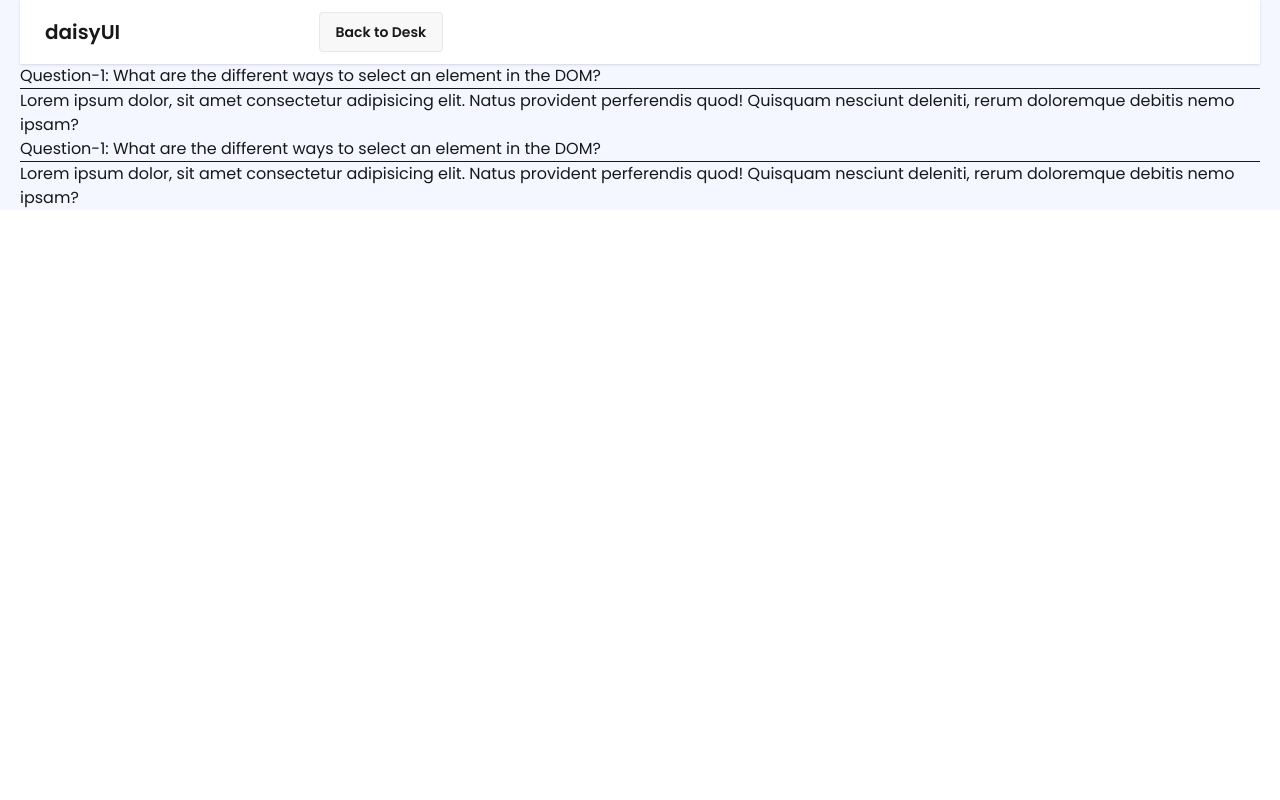
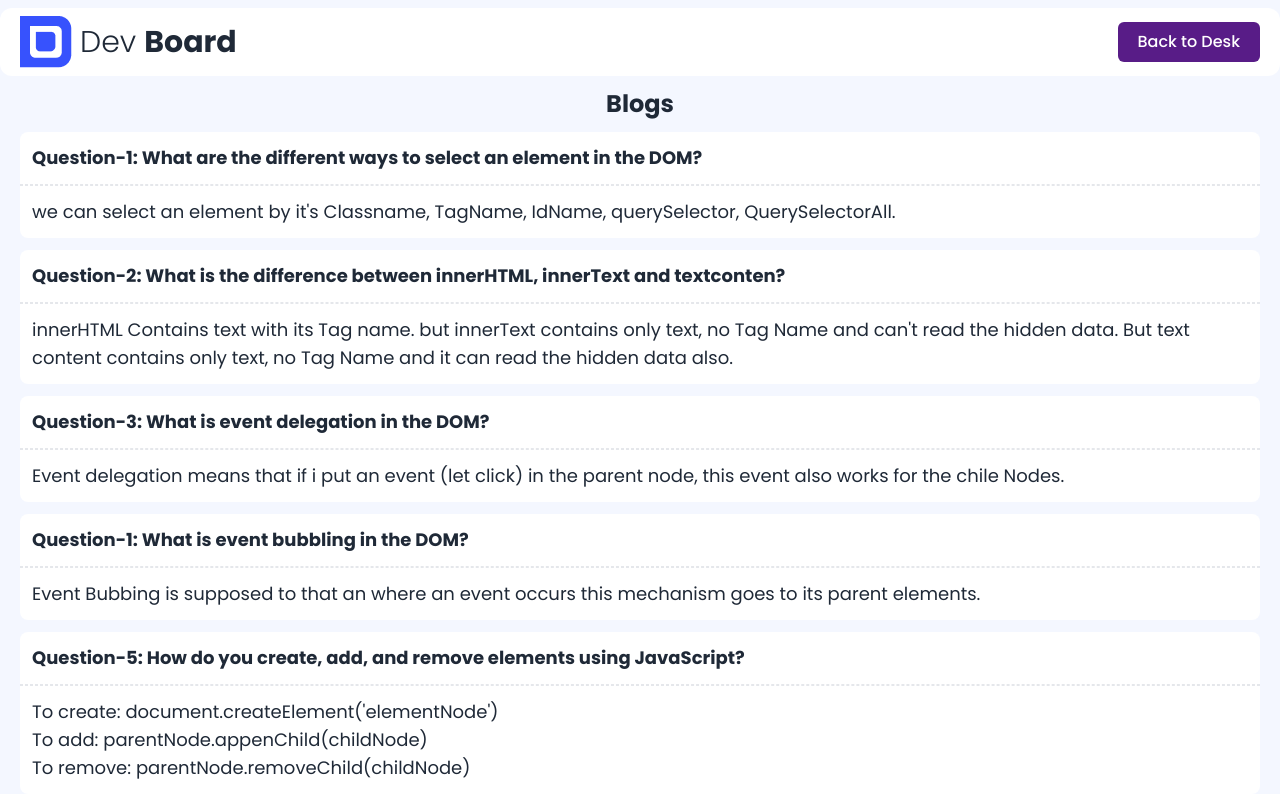
Before and after one commit to Tareq088/B11-A5-Dev-Board-main, a plain HTML site: page Blog.html in a window 1280 px wide. Drawn offline with nearby package versions, Linux system fonts and the light colour scheme.

Commit message:
bolg page done

```diff
--- a/Blog.html
+++ b/Blog.html
@@ -9,39 +9,71 @@
     <link rel="preconnect" href="https://fonts.gstatic.com" crossorigin>
     <link href="https://fonts.googleapis.com/css2?family=Poppins:ital,wght@0,100;0,200;0,300;0,400;0,500;0,600;0,700;0,800;0,900;1,100;1,200;1,300;1,400;1,500;1,600;1,700;1,800;1,900&display=swap" rel="stylesheet">
 
-                         <!-- tailwindcss +daisy Ui -->
-    <link href="https://cdn.jsdelivr.net/npm/daisyui@5.0.0-beta.8/daisyui.css" rel="stylesheet" type="text/css" />
-    <script src="https://cdn.jsdelivr.net/npm/@tailwindcss/browser@4"></script>
-
+                         <!-- DAISYUI cdn + TAILWIND CSS -->
+    <link href="https://cdn.jsdelivr.net/npm/daisyui@4.12.23/dist/full.min.css" rel="stylesheet" type="text/css" />
+    <script src="https://cdn.tailwindcss.com"></script>
     <style>
         .font-poppins{
             font-family: "Poppins", sans-serif;
-          }
-      </style>
+        }
+    </style>
+    <script>
+    tailwind.config = {
+        theme: {
+        extend: {
+            colors: {
+            clifford: '#da373d',
+            'board-primary':'#f4f7ff',
+            'btn-primary' : '#3752FD',
+            }
+        }
+        }
+    }
+    </script>
 </head>
-<body class="font-poppins bg-[#f4f7ff]">
+<body class="font-poppins bg-board-primary">
     <!-- header section -->
-    <header class="md:container mx-auto px-5">
-        <div class="navbar bg-base-100 shadow-sm">
-            <div class="navbar-start">
-              <div class="dropdown">
-              <a class="btn btn-ghost text-xl">daisyUI</a>
+    <header class="pt-2">
+        <nav class="md:container mx-auto px-5 bg-white rounded-xl">
+            <div class="flex flex-row justify-between items-center py-2">
+                <div class="flex flex-row items-center w-2/3 gap-2 cursor-pointer">
+                    <img src="assets/logo.png" alt="logo picture">
+                    <h1 class="text-3xl"> <span class="font-light">Dev</span> <span class="font-bold">Board</span> </h1>
+                </div>
+                <div class="">
+                    <button class="text-white text-base font-medium px-5 py-2 rounded-md bg-purple-900">Back to Desk</button>
+                </div>
             </div>
-            <div class="navbar-end">
-              <a class="btn">Back to Desk</a>
-            </div>
-          </div>
+        </nav>
     </header>
-    <section class="md:container mx-auto px-5">
-        <div class="border-gray-600">
-            <h2>Question-1: What are the different ways to select an element in the DOM?</h2>
-            <hr>
-            <p>Lorem ipsum dolor, sit amet consectetur adipisicing elit. Natus provident perferendis quod! Quisquam nesciunt deleniti, rerum doloremque debitis nemo ipsam?</p>
+    <h1 class="text-2xl font-bold text-center my-3">Blogs</h1>
+    <section class="md:container mx-auto px-5 space-y-3">
+        <div class="bg-white rounded-lg">
+            <h2 class="text-lg font-bold p-3">Question-1: What are the different ways to select an element in the DOM?</h2>
+            <hr style="border: 1px dashed oklch(0.928 0.006 264.531);"/>
+            <p class="text-lg p-3">we can select an element by it's Classname, TagName, IdName, querySelector, QuerySelectorAll.</p>
         </div>
-        <div class="border-gray-600">
-            <h2>Question-1: What are the different ways to select an element in the DOM?</h2>
-            <hr>
-            <p>Lorem ipsum dolor, sit amet consectetur adipisicing elit. Natus provident perferendis quod! Quisquam nesciunt deleniti, rerum doloremque debitis nemo ipsam?</p>
+        <div class="bg-white rounded-lg">
+            <h2 class="text-lg font-bold p-3">Question-2: What is the difference between innerHTML, innerText and textconten?</h2>
+            <hr style="border: 1px dashed oklch(0.928 0.006 264.531);"/>
+            <p class="text-lg p-3">innerHTML Contains text with its Tag name. but innerText contains only text, no Tag Name and can't read the hidden data. But text content contains only text, no Tag Name and it can read the hidden data also.</p>
+        </div>
+        <div class="bg-white rounded-lg">
+            <h2 class="text-lg font-bold p-3">Question-3: What is event delegation in the DOM?</h2>
+            <hr style="border: 1px dashed oklch(0.928 0.006 264.531);"/>
+            <p class="text-lg p-3">Event delegation means that if i put an event (let click) in the parent node, this event also works for the chile Nodes.</p>
+        </div>
+        <div class="bg-white rounded-lg">
+            <h2 class="text-lg font-bold p-3">Question-1: What is event bubbling in the DOM?</h2>
+            <hr style="border: 1px dashed oklch(0.928 0.006 264.531);"/>
+            <p class="text-lg p-3">Event Bubbing is supposed to that an where an event occurs this mechanism goes to its parent elements.</p>
+        </div>
+        <div class="bg-white rounded-lg">
+            <h2 class="text-lg font-bold p-3">Question-5: How do you create, add, and remove elements using JavaScript?</h2>
+            <hr style="border: 1px dashed oklch(0.928 0.006 264.531);"/>
+            <p class="text-lg p-3">To create: document.createElement('elementNode') <br>
+             To add: parentNode.appenChild(childNode) <br>
+            To remove: parentNode.removeChild(childNode) </p>
         </div>
 
 
```
